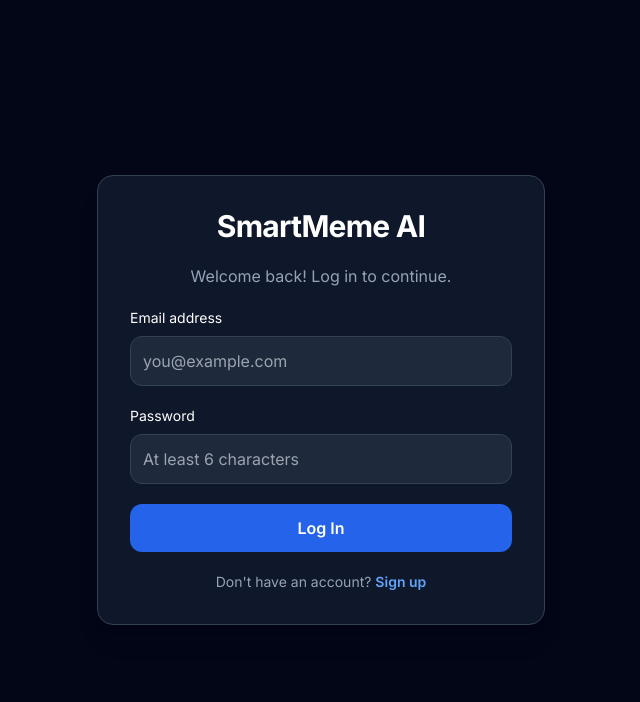
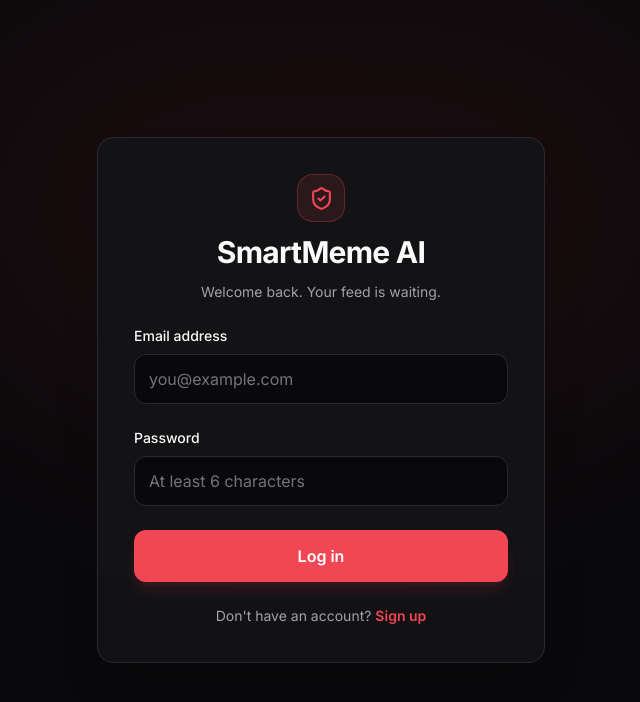
Before and after one commit to PRAVESHSHARMA20/smartmeme-ai, a Next.js app: page /login in a window 1280 px wide. Shown: the top 702 px of the page, without its empty margins (319-959 px from the left). Built offline with nearby package versions, Linux system fonts and the light colour scheme; no server answers.

Commit message:
Align login screen with crimson theme

```diff
--- a/app/login/page.tsx
+++ b/app/login/page.tsx
@@ -1,7 +1,7 @@
-
 "use client";
 
 import { useState } from "react";
+import { ShieldCheck } from "lucide-react";
 import { supabase } from "@/lib/supabase";
 
 export default function LoginPage() {
@@ -18,57 +18,46 @@
 
     try {
       if (mode === "signup") {
-        const { data, error } = await supabase.auth.signUp({
-          email,
-          password,
-        });
-
+        const { data, error } = await supabase.auth.signUp({ email, password });
         if (error) throw error;
-
         setMessage(
           data.session
             ? "Account created successfully! You are logged in."
             : "Account created! Check your email to confirm your account."
         );
       } else {
-        const { error } = await supabase.auth.signInWithPassword({
-          email,
-          password,
-        });
-
+        const { error } = await supabase.auth.signInWithPassword({ email, password });
         if (error) throw error;
-
         window.location.href = "/feed";
       }
     } catch (error) {
-      setMessage(
-        error instanceof Error ? error.message : "Something went wrong."
-      );
+      setMessage(error instanceof Error ? error.message : "Something went wrong.");
     } finally {
       setLoading(false);
     }
   }
 
   return (
-    <main className="flex min-h-screen items-center justify-center bg-slate-950 px-4 text-white">
+    <main className="relative flex min-h-screen items-center justify-center overflow-hidden bg-background px-4 py-12 text-foreground">
+      <div aria-hidden="true" className="pointer-events-none absolute inset-x-0 top-0 mx-auto h-[420px] max-w-3xl rounded-full bg-accent/15 opacity-50 blur-[120px]" />
       <form
         onSubmit={handleSubmit}
-        className="w-full max-w-md space-y-5 rounded-2xl border border-slate-700 bg-slate-900 p-8 shadow-xl"
+        className="relative w-full max-w-md space-y-6 rounded-2xl border border-border bg-surface-1/95 p-7 shadow-2xl shadow-black/20 sm:p-9"
       >
-        <h1 className="text-center text-3xl font-bold">
-          SmartMeme AI
-        </h1>
-
-        <p className="text-center text-slate-400">
-          {mode === "login"
-            ? "Welcome back! Log in to continue."
-            : "Create your SmartMeme AI account."}
-        </p>
+        <div className="flex flex-col items-center gap-3 text-center">
+          <div className="flex h-12 w-12 items-center justify-center rounded-2xl border border-accent/30 bg-accent/10 text-accent">
+            <ShieldCheck size={25} aria-hidden="true" />
+          </div>
+          <h1 className="text-3xl font-bold tracking-tight">SmartMeme AI</h1>
+          <p className="text-sm text-muted-foreground">
+            {mode === "login"
+              ? "Welcome back. Your feed is waiting."
+              : "Create your SmartMeme AI account."}
+          </p>
+        </div>
 
         <div className="space-y-2">
-          <label htmlFor="email" className="block text-sm">
-            Email address
-          </label>
+          <label htmlFor="email" className="block text-sm font-medium">Email address</label>
           <input
             id="email"
             type="email"
@@ -76,26 +65,22 @@
             autoComplete="email"
             value={email}
             onChange={(e) => setEmail(e.target.value)}
-            className="w-full rounded-lg border border-slate-700 bg-slate-800 p-3 outline-none focus:border-blue-500"
+            className="w-full rounded-lg border border-border bg-background px-3.5 py-3 text-foreground outline-none transition placeholder:text-muted-foreground/70 focus:border-accent focus:ring-2 focus:ring-accent/20"
             placeholder="you@example.com"
           />
         </div>
 
         <div className="space-y-2">
-          <label htmlFor="password" className="block text-sm">
-            Password
-          </label>
+          <label htmlFor="password" className="block text-sm font-medium">Password</label>
           <input
             id="password"
             type="password"
             required
             minLength={6}
-            autoComplete={
-              mode === "login" ? "current-password" : "new-password"
-            }
+            autoComplete={mode === "login" ? "current-password" : "new-password"}
             value={password}
             onChange={(e) => setPassword(e.target.value)}
-            className="w-full rounded-lg border border-slate-700 bg-slate-800 p-3 outline-none focus:border-blue-500"
+            className="w-full rounded-lg border border-border bg-background px-3.5 py-3 text-foreground outline-none transition placeholder:text-muted-foreground/70 focus:border-accent focus:ring-2 focus:ring-accent/20"
             placeholder="At least 6 characters"
           />
         </div>
@@ -103,32 +88,26 @@
         <button
           type="submit"
           disabled={loading}
-          className="w-full rounded-lg bg-blue-600 p-3 font-semibold hover:bg-blue-500 disabled:opacity-50"
+          className="w-full rounded-lg bg-accent p-3.5 font-semibold text-accent-foreground shadow-lg shadow-accent/15 transition hover:bg-accent/90 hover:shadow-accent/20 disabled:cursor-not-allowed disabled:opacity-50"
         >
-          {loading
-            ? "Please wait..."
-            : mode === "login"
-              ? "Log In"
-              : "Create Account"}
+          {loading ? "Please wait..." : mode === "login" ? "Log in" : "Create account"}
         </button>
 
         {message && (
-          <p role="status" className="break-words text-sm text-blue-300">
+          <p role="status" className="break-words rounded-lg border border-accent/20 bg-accent/5 p-3 text-sm text-foreground">
             {message}
           </p>
         )}
 
-        <p className="text-center text-sm text-slate-400">
-          {mode === "login"
-            ? "Don't have an account?"
-            : "Already have an account?"}{" "}
+        <p className="text-center text-sm text-muted-foreground">
+          {mode === "login" ? "Don't have an account?" : "Already have an account?"}{" "}
           <button
             type="button"
             onClick={() => {
               setMode(mode === "login" ? "signup" : "login");
               setMessage("");
             }}
-            className="font-semibold text-blue-400 hover:text-blue-300"
+            className="font-semibold text-accent transition-colors hover:text-accent/80"
           >
             {mode === "login" ? "Sign up" : "Log in"}
           </button>
```
